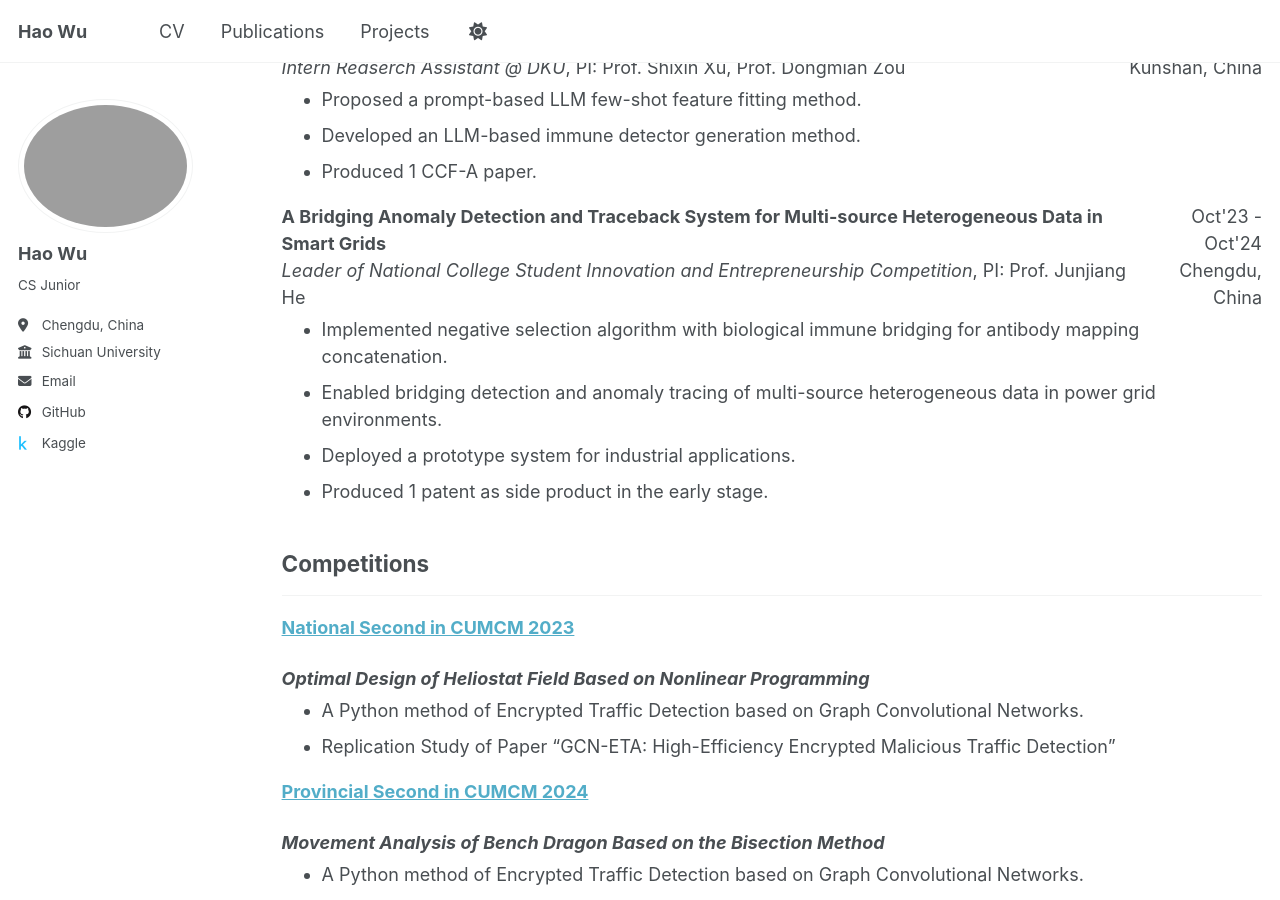
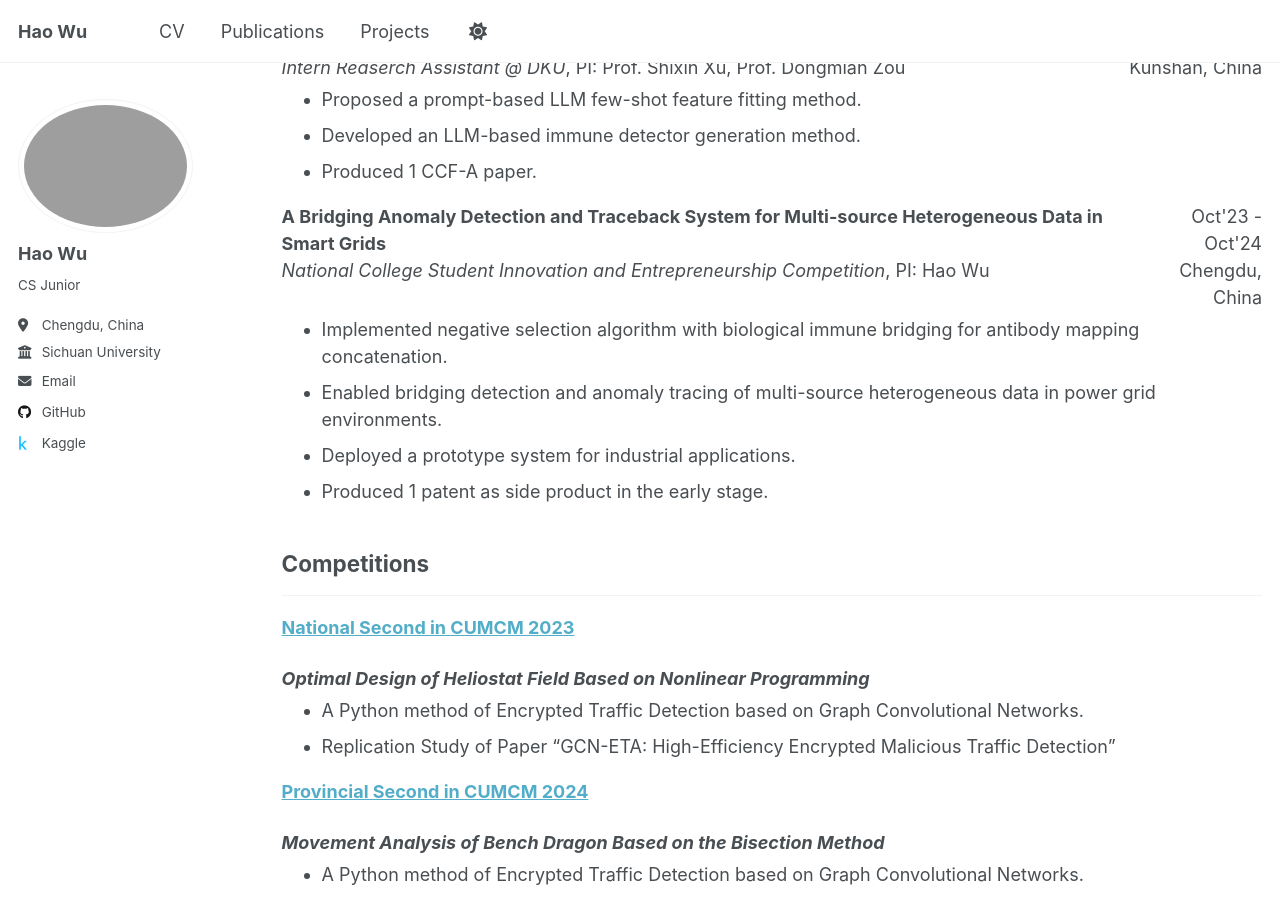
Before and after one commit to JayLon1022/JayLon1022.github.io, a Jekyll site: the page built from _pages/cv.md, in a window 1280 px wide and 900 px high, scrolled down 1476 px. Built offline with Jekyll 4.4.1, drawn with Linux system fonts in a browser that asks for light colours.

Commit message:
cv debug

```diff
--- a/_pages/cv.md
+++ b/_pages/cv.md
@@ -109,7 +109,7 @@ redirect_from:
 <div style="display: flex; justify-content: space-between;">
   <div>
     <strong>A Bridging Anomaly Detection and Traceback System for Multi-source Heterogeneous Data in Smart Grids</strong><br>
-    <em>Leader of National College Student Innovation and Entrepreneurship Competition</em>, PI: Prof. Junjiang He<br>
+    <em>National College Student Innovation and Entrepreneurship Competition</em>, PI: Hao Wu<br>
   </div>
   <div style="text-align: right;">
     Oct'23 - Oct'24<br>
```
